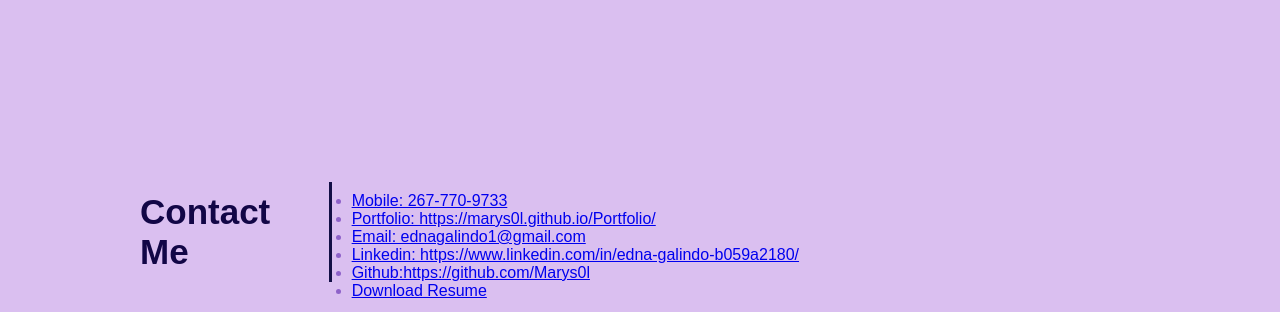
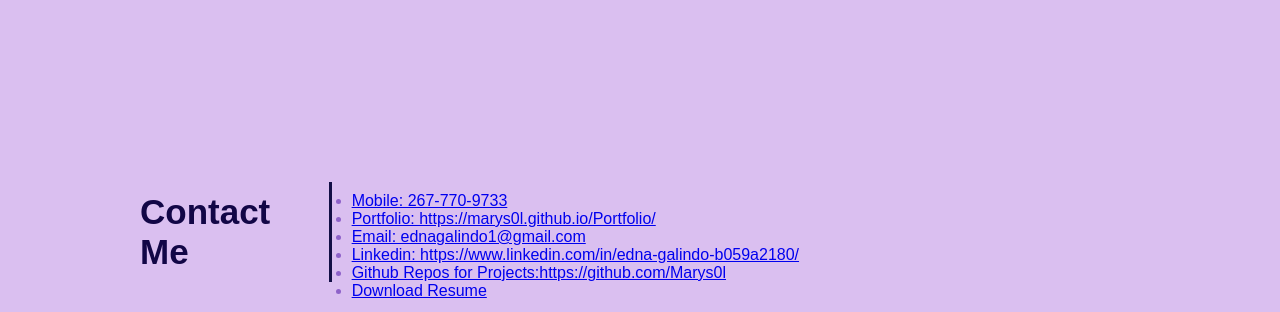
Before and after one commit to Marys0l/Portfolio, a plain HTML site: page index.html in a window 1280 px wide. Shown: the part 1345-1657 px from the top of the page. Drawn offline with Linux system fonts and the light colour scheme.

Commit message:
Update index.html
Added git hub link to projects

```diff
--- a/index.html
+++ b/index.html
@@ -106,7 +106,7 @@
                             <a href="#linkedin">Linkedin: https://www.linkedin.com/in/edna-galindo-b059a2180/</a>
                         </li>
                         <li>
-                            <a href="#github">Github:https://github.com/Marys0l</a>
+                            <a href="#github">Github Repos for Projects:https://github.com/Marys0l</a>
                         </li>
                         <li>
                             <a href="ednaresumebootcamp.pdf" download>Download Resume</a>
```
